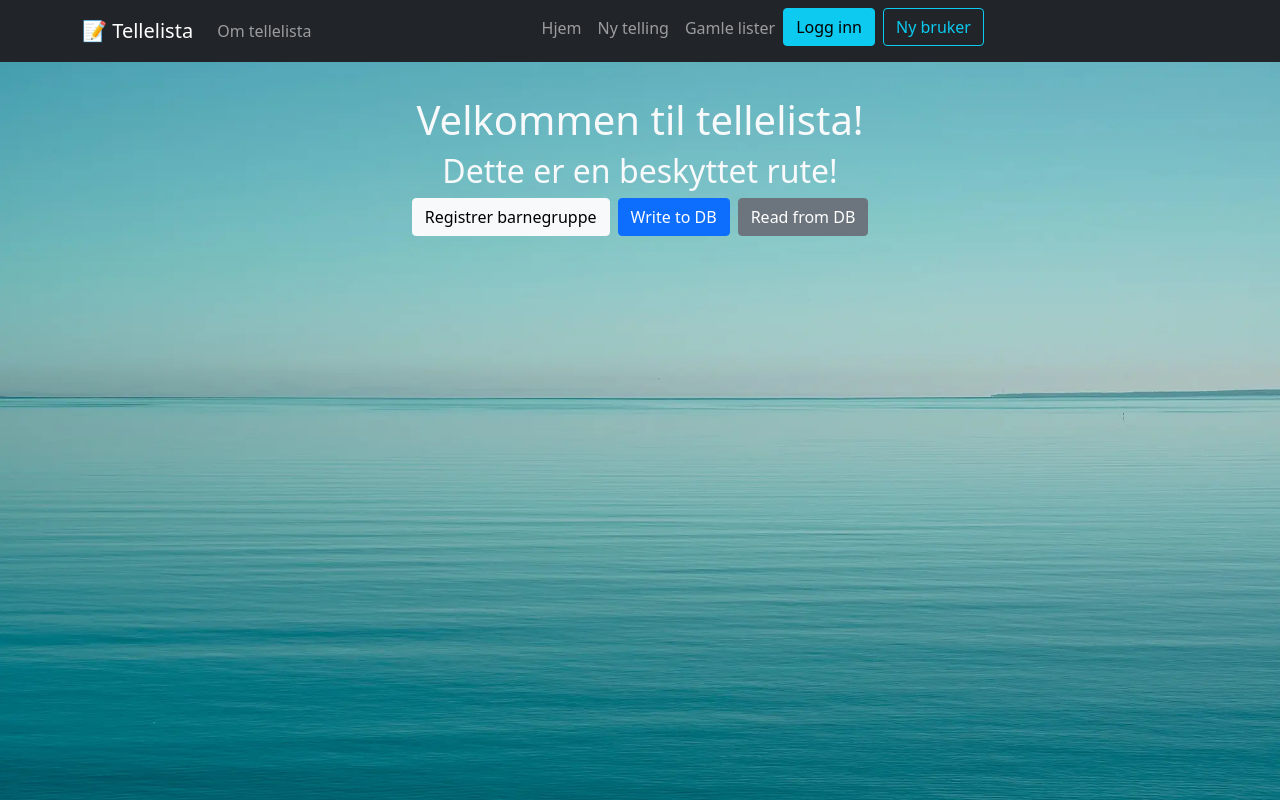
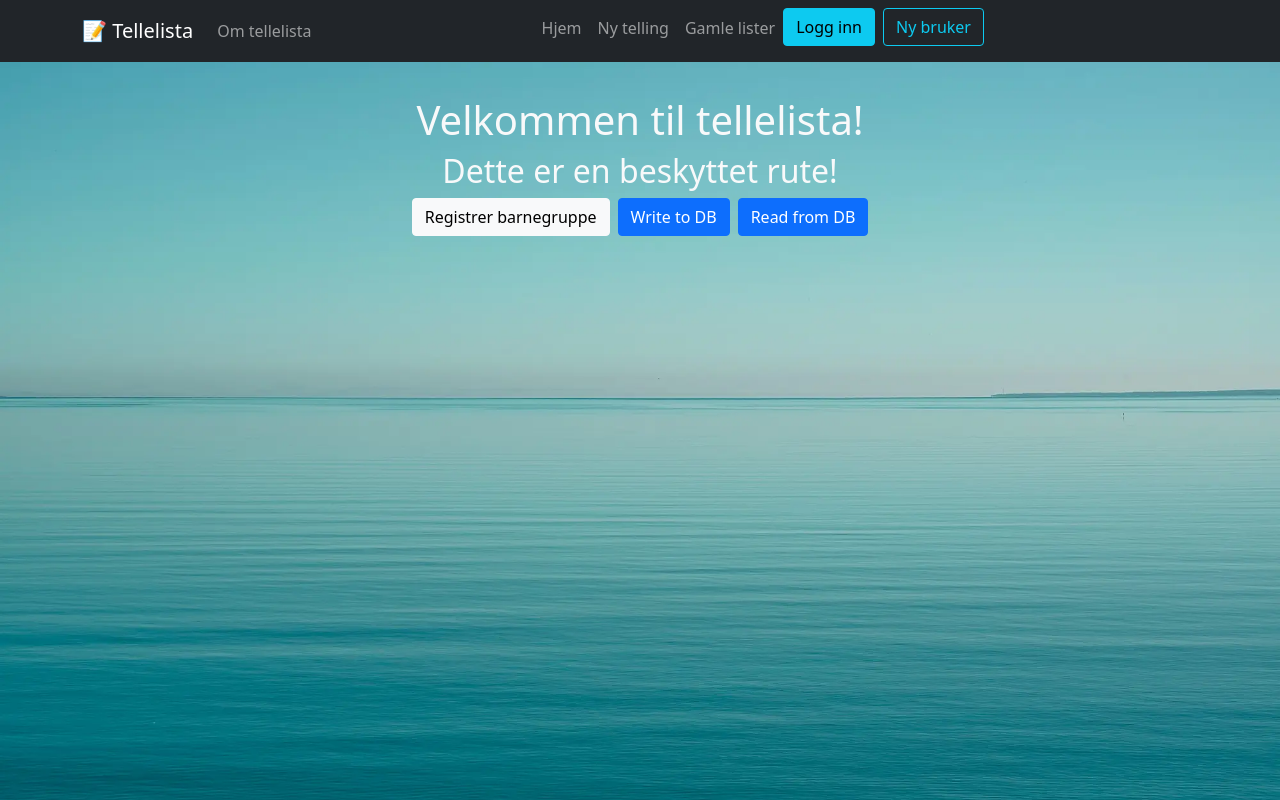
Before and after one commit to torhenningegenes/telleliste, a Next.js app: page /home in a window 1280 px wide. Built offline with nearby package versions, Linux system fonts and the light colour scheme; no server answers.

Commit message:
added reading from database

```diff
--- /dev/null
+++ b/firebase/readFromDB.js
@@ -0,0 +1,26 @@
+import { getDatabase, ref, onValue, get, child } from "firebase/database";
+import { Button } from "react-bootstrap";
+
+function ReadFromDB() {
+  const readFromDB = async function () {
+    const dbRef = ref(getDatabase());
+    get(child(dbRef, `Tellinger`))
+      .then((snapshot) => {
+        if (snapshot.exists()) {
+          console.log(snapshot.val());
+        } else {
+          console.log("No data available");
+        }
+      })
+      .catch((error) => {
+        console.error(error);
+      });
+  };
+  return (
+    <Button variant="primary" onClick={readFromDB}>
+      Read from DB
+    </Button>
+  );
+}
+
+export default ReadFromDB;
--- a/pages/Reg/barnegruppe.js
+++ b/pages/Reg/barnegruppe.js
@@ -41,9 +41,6 @@ export default function Barnegruppe(props) {
               );
             })}
           </ul>
-          <div className="d-flex">
-            <RegButton />
-          </div>
         </Container>
       ) : null}
     </div>
--- a/pages/Reg/index.js
+++ b/pages/Reg/index.js
@@ -5,6 +5,7 @@ import uniqid from "uniqid";
 import Avdeling from "./avdeling";
 import { useState } from "react";
 import CurrentDate from "../../components/current-date";
+import RegButton from "./regbutton";
 
 function RegKids() {
   const [isLoading, setIsLoading] = useState("Loading...");
@@ -88,7 +89,7 @@ function RegKids() {
           />
           <Card
             style={{ width: "30rem" }}
-            className="d-flex align-items-center justify-content-center mt-3 mb-3 shadow rounded"
+            className="d-flex align-items-center justify-content-center text-center mt-3 mb-3 shadow rounded"
           >
             <Card.Body>
               <Card.Title></Card.Title>
@@ -103,6 +104,7 @@ function RegKids() {
                 kidPresent={kidPresent}
                 setKidPresent={setKidPresent}
               />
+              <RegButton />
             </Card.Body>
           </Card>
         </div>
--- a/pages/Reg/regbutton.js
+++ b/pages/Reg/regbutton.js
@@ -49,14 +49,12 @@ function RegButton(props) {
   //   }
 
   return (
-    <div className="d-flex flex-row justify-content-between align-items-center text-center">
     <button
       className="btn btn-info btn-lg mt-5 mb-4 "
       onClick={regCountHandler}
     >
       Registrer telling
     </button>
-    </div>
   );
 }
 export default RegButton;
--- a/pages/home.js
+++ b/pages/home.js
@@ -4,7 +4,8 @@ import { Button, Container } from "react-bootstrap";
 import { useAuth } from "../context/auth-context";
 import BgImg from "../components/bg-img";
 import WriteToDB from "../firebase/writeToDB";
-import { FirestoreRead } from "../firebase/firestore-read";
+
+import ReadFromDB from "../firebase/readFromDB";
 
 function Home(props) {
   const { currentUser } = useAuth();
@@ -20,7 +21,7 @@ function Home(props) {
             <Button variant="light">Registrer barnegruppe</Button>
           </Link>
           <WriteToDB />
-          <FirestoreRead />
+          <ReadFromDB />
         </section>
       </Container>
     </>
```
Lines whose indentation alone changed are shown as unchanged.
